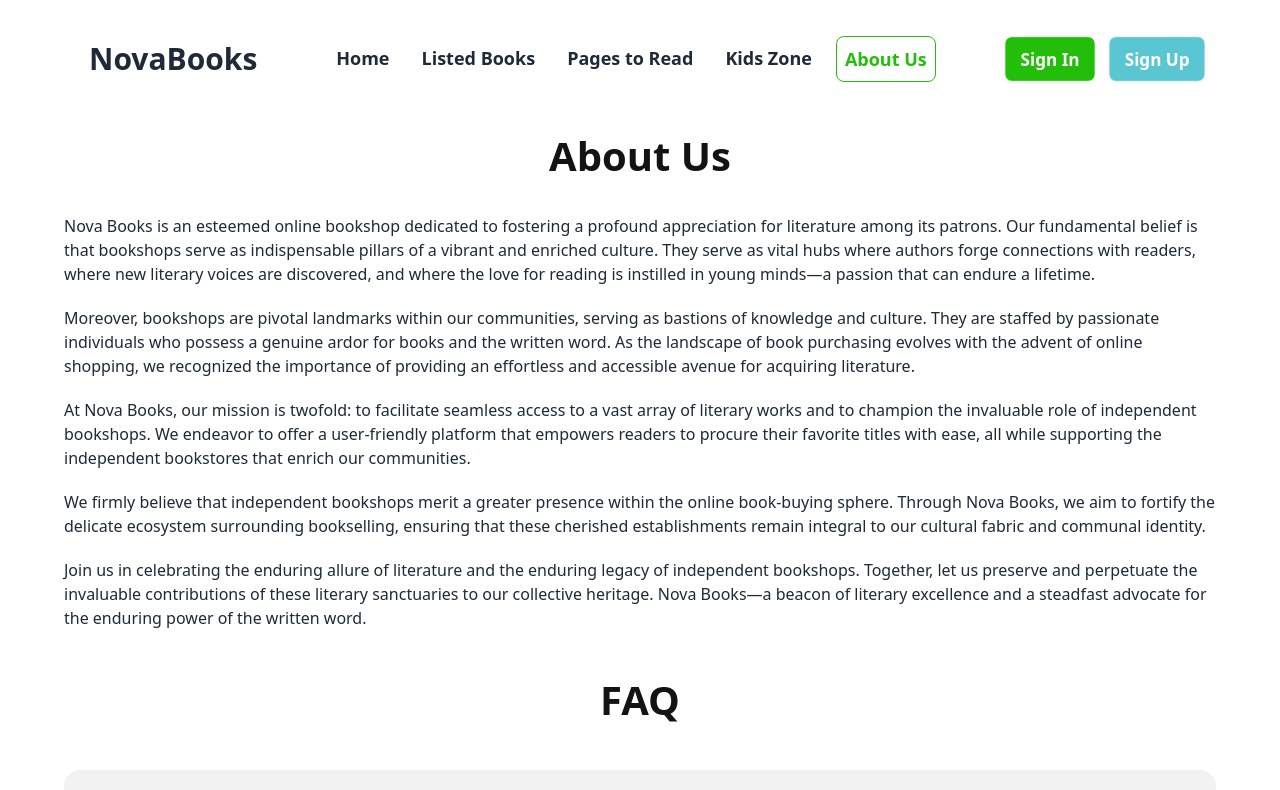
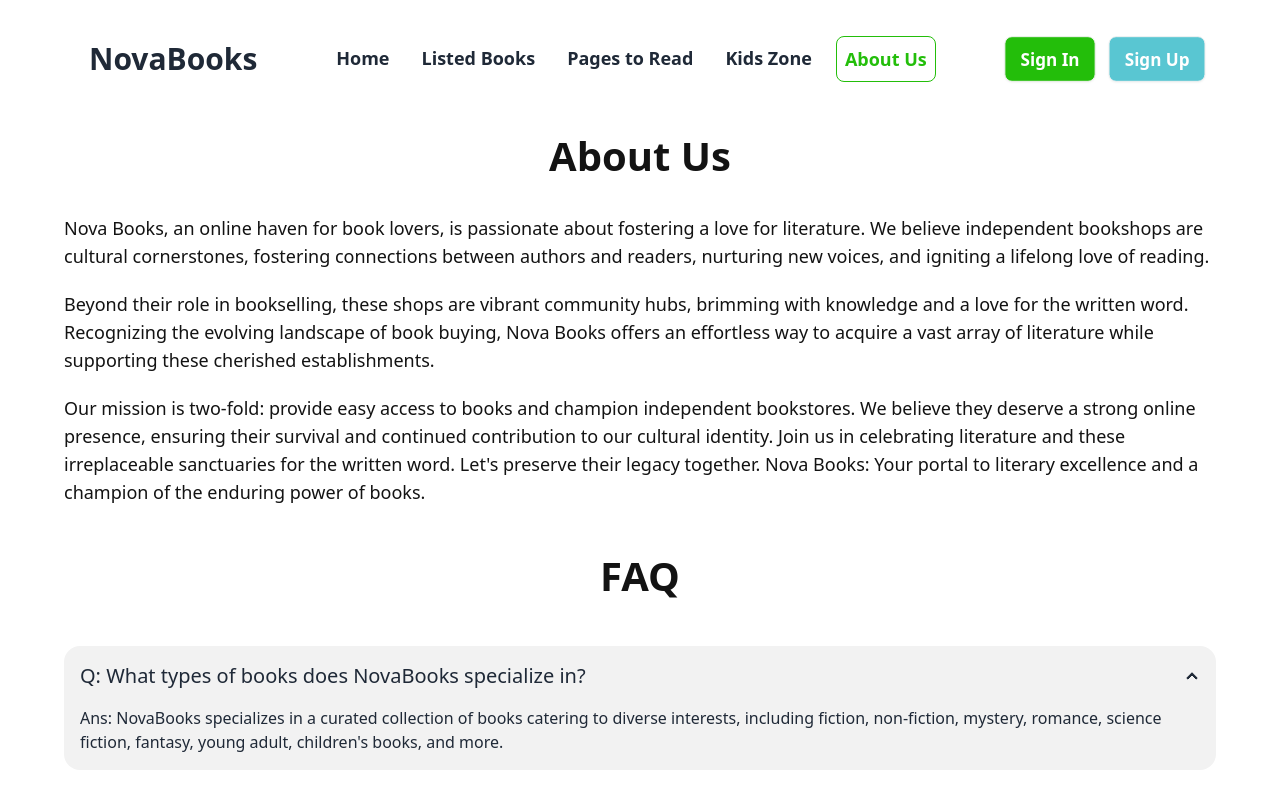
Before and after one commit to HunterMahmud/B9-A8-Mahmud, a React (Vite) app: page /aboutus in a window 1280 px wide. Shown: the top 790 px of the page. Built offline with nearby package versions, Linux system fonts and the light colour scheme.

Commit message:
about us section text updated

```diff
--- a/src/pages/AboutUs.jsx
+++ b/src/pages/AboutUs.jsx
@@ -16,15 +16,17 @@ const AboutUs = () => {
   };
   const handleSubmit = (e) => {
     e.preventDefault();
-    if(contactDetails.name.length && contactDetails.email.length && contactDetails.message.length){
-
+    if (
+      contactDetails.name.length &&
+      contactDetails.email.length &&
+      contactDetails.message.length
+    ) {
       const prevUser = JSON.parse(localStorage.getItem("user")) || [];
       prevUser.push(contactDetails);
       localStorage.setItem("user", JSON.stringify(prevUser));
-      toast.success("Your Information Saved to LocalStorage.")
-    }
-    else{
-      toast.error('Add the field to send.')
+      toast.success("Your Information Saved to LocalStorage.");
+    } else {
+      toast.error("Add the field to send.");
     }
   };
 
@@ -35,49 +37,30 @@ const AboutUs = () => {
           <h1 className="text-[#131313] my-7 text-[40px] text-center font-bold">
             About Us
           </h1>
-          <div className="flex flex-col gap-5">
+          <div className="flex flex-col gap-5 text-[#131313] text-lg">
             <p>
-              Nova Books is an esteemed online bookshop dedicated to fostering a
-              profound appreciation for literature among its patrons. Our
-              fundamental belief is that bookshops serve as indispensable
-              pillars of a vibrant and enriched culture. They serve as vital
-              hubs where authors forge connections with readers, where new
-              literary voices are discovered, and where the love for reading is
-              instilled in young minds—a passion that can endure a lifetime.
+              Nova Books, an online haven for book lovers, is passionate about
+              fostering a love for literature. We believe independent bookshops
+              are cultural cornerstones, fostering connections between authors
+              and readers, nurturing new voices, and igniting a lifelong love of
+              reading.
             </p>
             <p>
-              Moreover, bookshops are pivotal landmarks within our communities,
-              serving as bastions of knowledge and culture. They are staffed by
-              passionate individuals who possess a genuine ardor for books and
-              the written word. As the landscape of book purchasing evolves with
-              the advent of online shopping, we recognized the importance of
-              providing an effortless and accessible avenue for
- acquiring
-              literature.
+              Beyond their role in bookselling, these shops are vibrant
+              community hubs, brimming with knowledge and a love for the written
+              word. Recognizing the evolving landscape of book buying, Nova
+              Books offers an effortless way to acquire a vast array of
+              literature while supporting these cherished establishments.
             </p>
 
             <p>
-              At Nova Books, our mission is twofold: to facilitate seamless
-              access to a vast array of literary works and to champion the
-              invaluable role of independent bookshops. We endeavor to offer a
-              user-friendly platform that empowers readers to procure their
-              favorite titles with ease, all while supporting the independent
-              bookstores that enrich our communities.
-            </p>
-            <p>
-              We firmly believe that independent bookshops merit a greater
-              presence within the online book-buying sphere. Through Nova Books,
-              we aim to fortify the delicate ecosystem surrounding bookselling,
-              ensuring that these cherished establishments remain integral to
-              our cultural fabric and communal identity.
-            </p>
-            <p>
-              Join us in celebrating the enduring allure of literature and the
-              enduring legacy of independent bookshops. Together, let us
-              preserve and perpetuate the invaluable contributions of these
-              literary sanctuaries to our collective heritage. Nova Books—a
-              beacon of literary excellence and a steadfast advocate for the
-              enduring power of the written word.
+              Our mission is two-fold: provide easy access to books and champion
+              independent bookstores. We believe they deserve a strong online
+              presence, ensuring their survival and continued contribution to
+              our cultural identity. Join us in celebrating literature and these
+              irreplaceable sanctuaries for the written word. Let's preserve
+              their legacy together. Nova Books: Your portal to literary
+              excellence and a champion of the enduring power of books.
             </p>
           </div>
           {/* about section done */}
@@ -133,14 +116,14 @@ const AboutUs = () => {
             <div className="collapse collapse-arrow bg-base-200">
               <input type="radio" name="my-accordion-2" />
               <div className="collapse-title text-xl font-medium">
-                How can I access detailed information about a specific book?
+                Q: How can I access detailed information about a specific book?
               </div>
               <div className="collapse-content">
                 <p>
                   Ans: To view detailed information about a book, simply click
-                  on its title or cover image to visit the book's details page.
-                  Here, you'll find comprehensive information such as the book's
-                  synopsis, author details, genre, ratings, and more.
+                  on its entire card to visit the book's details page. Here,
+                  you'll find comprehensive information such as the book's
+                  author details, review, ratings, and more.
                 </p>
               </div>
             </div>
@@ -155,7 +138,7 @@ const AboutUs = () => {
                   list and wishlist. You can easily navigate to these sections
                   from your account dashboard. Additionally, you have the option
                   to sort and manage your lists based on various criteria such
-                  as title, author, genre, and date added.
+                  as Number of pages, Pulished Year, Ratting added.
                 </p>
               </div>
             </div>
@@ -169,9 +152,9 @@ const AboutUs = () => {
                 <p>
                   Ans: Yes, NovaBooks features a customizable bar chart tool
                   that allows users to visualize their reading progress. Simply
-                  access the "Reading Stats" section from your account dashboard
-                  to view a graphical representation of the number of pages
-                  you've read over time.
+                  access the "Page to Read" menu from your navbar to view a
+                  graphical representation of the number of pages you've read
+                  over time.
                 </p>
               </div>
             </div>
```
